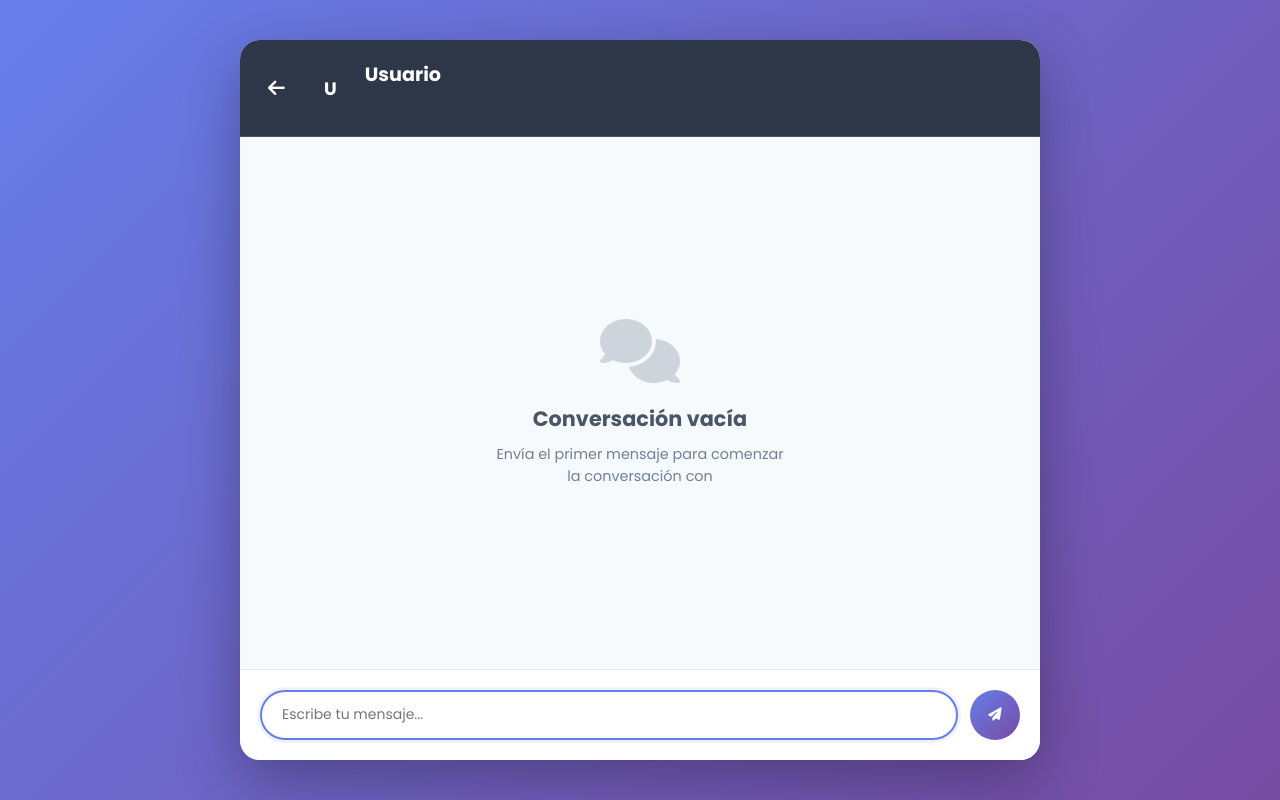
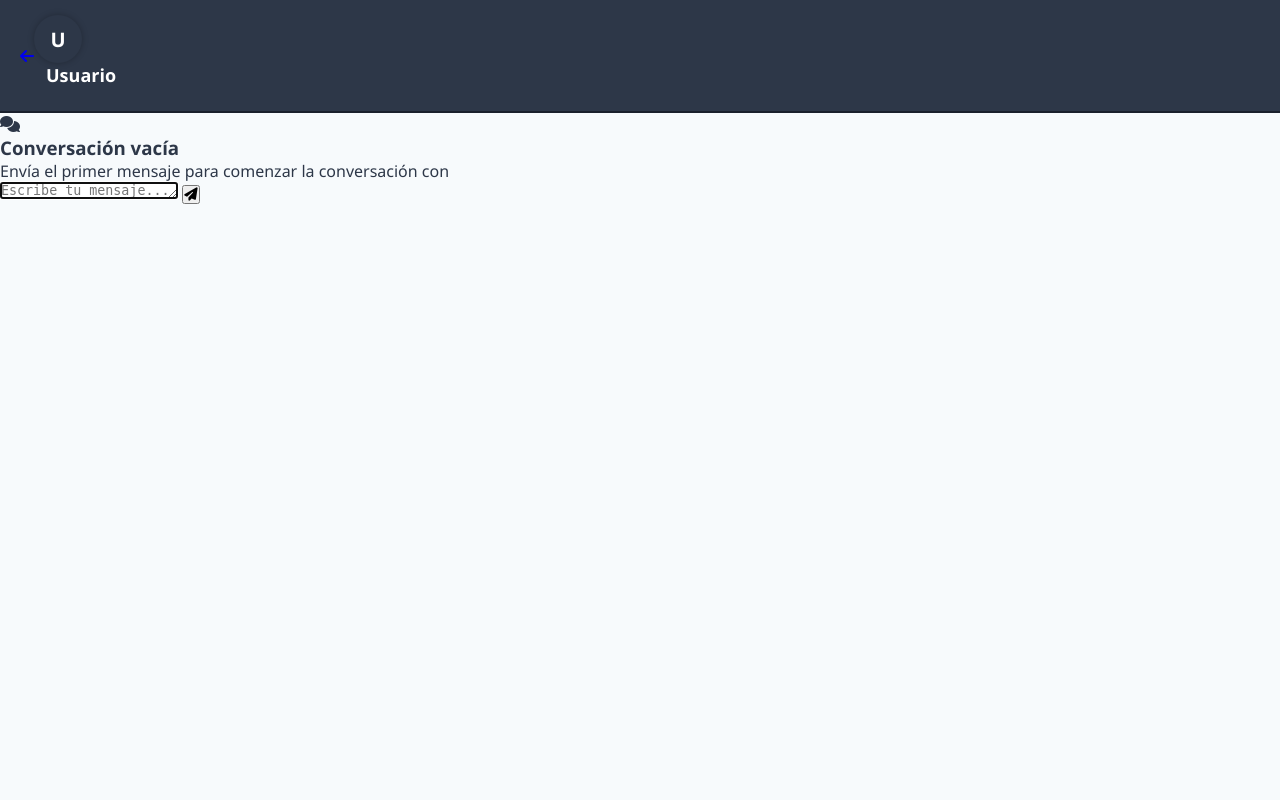
Before and after one commit to Mathewer987/Proyecto-Final-Quick-Fix, a Flask app: template templates/chat.html in a window 1280 px wide. Run offline with Flask 3, Linux system fonts and the light colour scheme; the template is opened without the code that fills it, so the values that code supplies are empty.

Commit message:
dlaskdas

```diff
--- a/templates/chat.html
+++ b/templates/chat.html
@@ -7,158 +7,202 @@
     <link rel="stylesheet" href="https://cdnjs.cloudflare.com/ajax/libs/font-awesome/6.4.0/css/all.min.css">
     <link href="https://fonts.googleapis.com/css2?family=Poppins:wght@300;400;500;600;700&display=swap" rel="stylesheet">
     <style>
-        * { margin: 0; padding: 0; box-sizing: border-box; }
-        body {
-            font-family: 'Poppins', sans-serif;
-            background: linear-gradient(135deg, #667eea 0%, #764ba2 100%);
-            height: 100vh; display: flex; justify-content: center; align-items: center;
-            padding: 20px;
-        }
-        .chat-container {
-            width: 100%; max-width: 800px; height: 90vh; background: white;
-            border-radius: 20px; box-shadow: 0 20px 60px rgba(0,0,0,0.3);
-            display: flex; flex-direction: column; overflow: hidden;
+        /* === ESTILOS GENERALES DEL CHAT === */
+* {
+  box-sizing: border-box;
+  margin: 0;
+  padding: 0;
 }
 
-        /* Header */
-        .chat-header {
-            background: #2d3748; color: white; padding: 20px;
-            display: flex; align-items: center; gap: 15px; border-bottom: 1px solid #4a5568;
-        }
-        .back-btn {
-            color: white; text-decoration: none; font-size: 1.2rem;
-            padding: 8px; border-radius: 50%; transition: background 0.3s;
-        }
-        .back-btn:hover { background: rgba(255, 255, 255, 0.1); }
-        .contact-info { display: flex; align-items: center; gap: 12px; flex: 1; }
-        .avatar {
-            width: 45px; height: 45px; border-radius: 50%;
-            display: flex; align-items: center; justify-content: center;
-            color: white; font-weight: bold; font-size: 18px;
-        }
-        .avatar.cliente { background: #4299e1; }
-        .avatar.trabajador { background: #48bb78; }
-        .avatar.desempleado { background: #ed8936; }
-        .contact-details h2 { font-size: 1.2rem; margin-bottom: 2px; }
-        .user-type {
-            font-size: 0.8rem; padding: 2px 8px; border-radius: 12px;
-            color: white; display: inline-block;
-        }
-        .user-type.cliente { background: #4299e1; }
-        .user-type.trabajador { background: #48bb78; }
-        .user-type.desempleado { background: #ed8936; }
-        .user-email { font-size: 0.8rem; opacity: 0.8; margin-top: 2px; }
-
-        /* Área de mensajes */
-        .messages-container {
-            flex: 1; padding: 20px; overflow-y: auto; background: #f7fafc;
-            display: flex; flex-direction: column; gap: 15px;
+body {
+  font-family: "Segoe UI", sans-serif;
+  background: #f7fafc;
+  color: #2d3748;
 }
 
-        /* Mensajes */
-        .message { display: flex; max-width: 70%; animation: fadeIn 0.3s ease-in; }
-        @keyframes fadeIn { from { opacity: 0; transform: translateY(10px); } to { opacity: 1; transform: translateY(0); } }
-        .message.sent { align-self: flex-end; }
-        .message.received { align-self: flex-start; }
-        .message-content {
-            padding: 12px 16px; border-radius: 18px; position: relative;
-            box-shadow: 0 2px 5px rgba(0,0,0,0.1);
-        }
-        .message.sent .message-content {
-            background: linear-gradient(135deg, #667eea 0%, #764ba2 100%);
-            color: white; border-bottom-right-radius: 5px;
-        }
-        .message.received .message-content {
-            background: white; color: #2d3748; border: 1px solid #e2e8f0;
-            border-bottom-left-radius: 5px;
-        }
-        .message-time {
-            font-size: 0.7rem; opacity: 0.7; margin-top: 5px; display: block;
-            text-align: right;
-        }
-        .message.received .message-time { text-align: left; }
-
-        /* Estado de mensaje enviado */
-        .message-status {
-            font-size: 0.6rem; margin-left: 5px; opacity: 0.7;
-            display: inline-flex; align-items: center; gap: 2px;
-        }
-        .message-status.sent i { color: #a0aec0; }
-        .message-status.delivered i { color: #4299e1; }
-        .message-status.read i { color: #48bb78; }
-
-        /* Conversación vacía */
-        .empty-conversation {
-            text-align: center; padding: 60px 20px; color: #718096;
-            flex: 1; display: flex; flex-direction: column; justify-content: center;
-            align-items: center;
-        }
-        .empty-conversation i {
-            font-size: 4rem; margin-bottom: 20px; opacity: 0.3;
-        }
-        .empty-conversation h3 {
-            font-size: 1.3rem; margin-bottom: 10px; color: #4a5568;
-        }
-        .empty-conversation p {
-            font-size: 0.9rem; max-width: 300px; line-height: 1.5;
+/* === CONTENEDOR PRINCIPAL === */
+.chat-container {
+  display: flex;
+  flex-direction: column;
+  height: 100vh;
+  background: #f7fafc;
 }
 
-        /* Input de mensaje */
-        .message-input-container {
-            border-top: 1px solid #e2e8f0; background: white; padding: 20px;
-        }
-        .input-group { display: flex; gap: 12px; align-items: center; }
-        #messageInput {
-            flex: 1; padding: 12px 20px; border: 2px solid #e2e8f0; border-radius: 25px;
-            font-family: inherit; font-size: 14px; outline: none;
-            transition: border-color 0.3s; resize: none; min-height: 50px;
-            max-height: 120px;
-        }
-        #messageInput:focus { border-color: #667eea; box-shadow: 0 0 0 3px rgba(102, 126, 234, 0.1); }
-        #sendButton {
-            background: linear-gradient(135deg, #667eea 0%, #764ba2 100%);
-            border: none; border-radius: 50%; width: 50px; height: 50px;
-            cursor: pointer; display: flex; align-items: center; justify-content: center;
-            transition: all 0.3s; color: white; flex-shrink: 0;
-        }
-        #sendButton:hover { transform: scale(1.05); }
-        #sendButton:active { transform: scale(0.95); }
-        #sendButton:disabled {
-            background: #a0aec0; cursor: not-allowed; transform: none;
+/* === ENCABEZADO SUPERIOR DEL CHAT === */
+.chat-header {
+  display: flex;
+  align-items: center;
+  padding: 15px 20px;
+  background: #2d3748;
+  color: white;
+  border-bottom: 2px solid #1a202c;
 }
 
-        /* Error */
-        .error-message {
-            text-align: center; padding: 40px; color: #e53e3e;
-            flex: 1; display: flex; flex-direction: column; justify-content: center;
-            align-items: center;
-        }
-        .error-message h2 { margin-bottom: 15px; }
-        .error-message a {
-            margin-top: 15px; padding: 10px 20px; background: #667eea;
-            color: white; text-decoration: none; border-radius: 10px;
+.chat-header h2 {
+  margin: 0;
+  font-size: 18px;
+  font-weight: 600;
 }
 
-        /* Scrollbar personalizado */
-        .messages-container::-webkit-scrollbar { width: 6px; }
-        .messages-container::-webkit-scrollbar-track { background: #f1f1f1; }
-        .messages-container::-webkit-scrollbar-thumb {
-            background: #cbd5e0; border-radius: 3px;
+/* === ZONA DE CONTACTO (DATOS DEL OTRO USUARIO) === */
+.contact-header {
+  display: flex;
+  align-items: center;
+  padding: 15px 20px;
+  background: white;
+  border-bottom: 1px solid #e2e8f0;
 }
-        .messages-container::-webkit-scrollbar-thumb:hover { background: #a0aec0; }
 
-        /* Responsive */
-        @media (max-width: 768px) {
-            body { padding: 10px; }
-            .chat-container {
-                height: 95vh; border-radius: 15px;
-                max-width: 100%;
+.contact-details {
+  display: flex;
+  flex-direction: column;
+  margin-left: 12px;
 }
-            .chat-header { padding: 15px; }
-            .messages-container { padding: 15px; }
-            .message { max-width: 85%; }
-            .message-input-container { padding: 15px; }
+
+/* === AVATAR (CÍRCULO CON INICIAL) === */
+.avatar {
+  width: 48px;
+  height: 48px;
+  border-radius: 50%;
+  display: flex;
+  align-items: center;
+  justify-content: center;
+  color: white;
+  font-weight: bold;
+  font-size: 20px;
+  text-transform: uppercase;
+  box-shadow: 0 0 6px rgba(0, 0, 0, 0.25);
+  flex-shrink: 0;
 }
+
+/* COLORES DE AVATARES SEGÚN EL TIPO DE USUARIO */
+.avatar.cliente {
+  background: #4299e1 !important; /* Azul */
+}
+
+.avatar.trabajador {
+  background: #48bb78 !important; /* Verde */
+  box-shadow: 0 0 8px #48bb78cc; /* Resalta el verde */
+}
+
+.avatar.desempleado {
+  background: #ed8936 !important; /* Naranja */
+}
+
+/* === ETIQUETA DE TIPO DE USUARIO (SUBMARQUITA) === */
+.user-type {
+  margin-top: 3px;
+  font-size: 13px;
+  font-weight: 600;
+  padding: 3px 8px;
+  border-radius: 8px;
+  display: inline-block;
+  color: white;
+  text-transform: capitalize;
+  align-self: flex-start;
+}
+
+/* Colores según tipo */
+.user-type.cliente {
+  background: #4299e1 !important; /* Azul */
+}
+
+.user-type.trabajador {
+  background: #48bb78 !important; /* Verde */
+  box-shadow: 0 0 4px #48bb78aa;
+}
+
+.user-type.desempleado {
+  background: #ed8936 !important; /* Naranja */
+}
+
+/* === MENSAJES DEL CHAT === */
+.chat-body {
+  flex: 1;
+  overflow-y: auto;
+  padding: 20px;
+  display: flex;
+  flex-direction: column;
+  background: #f7fafc;
+}
+
+.chat-message {
+  max-width: 70%;
+  padding: 10px 15px;
+  margin: 8px 0;
+  border-radius: 15px;
+  word-wrap: break-word;
+  line-height: 1.4;
+}
+
+/* Mensajes enviados (usuario actual) */
+.chat-message.sent {
+  align-self: flex-end;
+  background: #3182ce;
+  color: white;
+  border-bottom-right-radius: 0;
+}
+
+/* Mensajes recibidos (otro usuario) */
+.chat-message.received {
+  align-self: flex-start;
+  background: #edf2f7;
+  color: #2d3748;
+  border-bottom-left-radius: 0;
+}
+
+/* === INPUT DEL MENSAJE === */
+.chat-input {
+  display: flex;
+  align-items: center;
+  border-top: 1px solid #e2e8f0;
+  background: white;
+  padding: 10px;
+}
+
+.chat-input input {
+  flex: 1;
+  border: none;
+  outline: none;
+  padding: 10px;
+  font-size: 15px;
+  border-radius: 8px;
+  background: #f1f5f9;
+  color: #2d3748;
+}
+
+.chat-input button {
+  background: #3182ce;
+  color: white;
+  border: none;
+  padding: 10px 15px;
+  border-radius: 8px;
+  margin-left: 8px;
+  cursor: pointer;
+  font-weight: bold;
+  transition: background 0.2s ease;
+}
+
+.chat-input button:hover {
+  background: #2b6cb0;
+}
+
+/* === SCROLLBAR PERSONALIZADA === */
+.chat-body::-webkit-scrollbar {
+  width: 6px;
+}
+
+.chat-body::-webkit-scrollbar-thumb {
+  background: #cbd5e0;
+  border-radius: 3px;
+}
+
+/* === OPCIONAL: EFECTO AL PASAR SOBRE EL HEADER DE CONTACTO === */
+.contact-header:hover {
+  background: #f9fafb;
+  transition: background 0.2s ease;
+}
+
     </style>
 </head>
 <body>
@@ -181,7 +225,7 @@
                     </div>
                     <div class="contact-details">
                         <h2>{{ otro_usuario_nombre or 'Usuario' }}</h2>
-                        <span class="user-type {{ otro_usuario_tipo }}">
+                        <span class="user-type {{ otro_usuario_tipo|lower }}">
     {{ otro_usuario_tipo }}
 </span>
                         {% if otro_usuario_email %}
```
Also changed, not shown: templates/chat_home.html (+40 -6 lines). Lines whose indentation alone changed are shown as unchanged.
